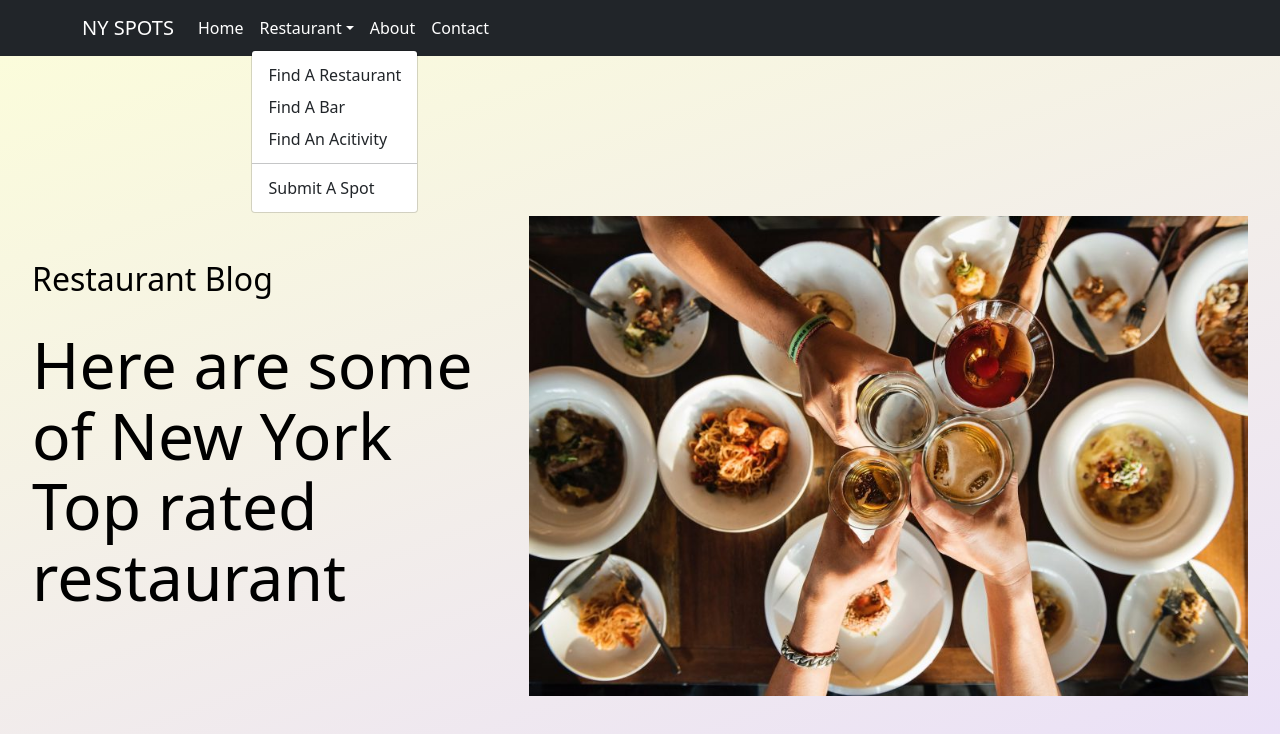
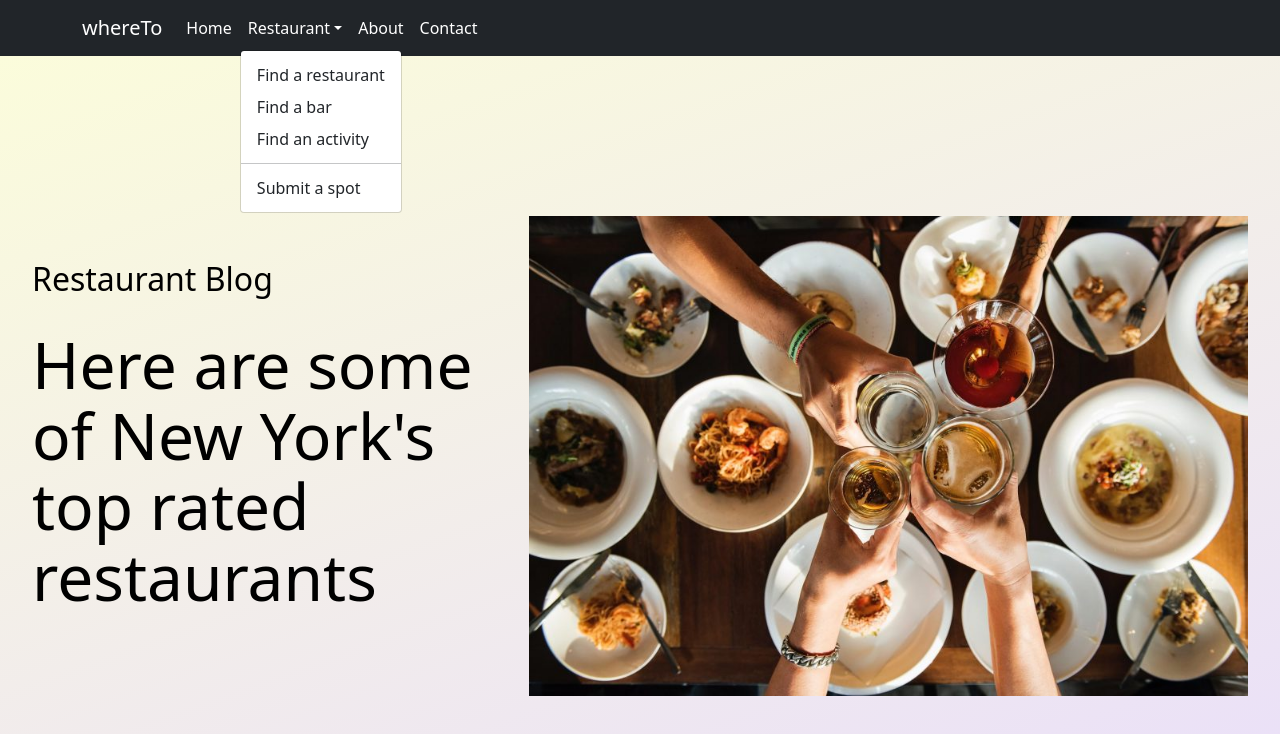
Before and after one commit to KdoubleUs/WhereTo-App, a React (Create React App) app: page / in a window 1280 px wide. Both pictures are taken after a click on the button "Restaurant". Shown: the top 734 px of the page. Built offline with nearby package versions, Linux system fonts and the light colour scheme.

Commit message:
Fixed grammatical errors

```diff
--- a/src/components/Title.jsx
+++ b/src/components/Title.jsx
@@ -1,7 +1,7 @@
-import React from "react";
-import styled from "styled-components";
-import { motion } from "framer-motion";
-import img from "../images/wine-and-food-1.jpeg";
+import React from 'react';
+import styled from 'styled-components';
+import { motion } from 'framer-motion';
+import img from '../images/wine-and-food-1.jpeg';
 const Section = styled.section`
   height: 100vh;
   display: flex;
@@ -69,7 +69,7 @@ function Title() {
             transition={{ duration: 1.2 }}
           >
             <h1>Restaurant Blog</h1>
-            <p>Here are some of New York Top rated restaurant</p>
+            <p>Here are some of New York's top rated restaurants</p>
           </motion.h1>
         </ColumnLeft>
         <ColumnRight>
--- a/src/components/navigation.jsx
+++ b/src/components/navigation.jsx
@@ -1,16 +1,16 @@
-import React from "react";
-import Container from "react-bootstrap/Container";
-import { Navbar } from "react-bootstrap";
-import { NavDropdown } from "react-bootstrap";
-import { Nav } from "react-bootstrap";
-import "bootstrap/dist/css/bootstrap.min.css";
-import style from "../csscomponents/navigation.css";
+import React from 'react';
+import Container from 'react-bootstrap/Container';
+import { Navbar } from 'react-bootstrap';
+import { NavDropdown } from 'react-bootstrap';
+import { Nav } from 'react-bootstrap';
+import 'bootstrap/dist/css/bootstrap.min.css';
+import style from '../csscomponents/navigation.css';
 function Navigation() {
   return (
     <Navbar bg="dark" expand="lg" className="navigation">
       <Container>
         <Navbar.Brand href="/" text="white">
-          NY SPOTS
+          whereTo
         </Navbar.Brand>
         <Navbar.Toggle aria-controls="basic-navbar-nav" />
         <Navbar.Collapse id="basic-navbar-nav">
@@ -18,15 +18,15 @@ function Navigation() {
             <Nav.Link href="/">Home</Nav.Link>
             <NavDropdown title="Restaurant" id="basic-nav-dropdown">
               <NavDropdown.Item href="/restaurants">
-                Find A Restaurant
+                Find a restaurant
               </NavDropdown.Item>
-              <NavDropdown.Item href="#action/3.2">Find A Bar</NavDropdown.Item>
+              <NavDropdown.Item href="#action/3.2">Find a bar</NavDropdown.Item>
               <NavDropdown.Item href="#action/3.3">
-                Find An Acitivity
+                Find an activity
               </NavDropdown.Item>
               <NavDropdown.Divider />
               <NavDropdown.Item href="/spots/create">
-                Submit A Spot
+                Submit a spot
               </NavDropdown.Item>
             </NavDropdown>
 
```
